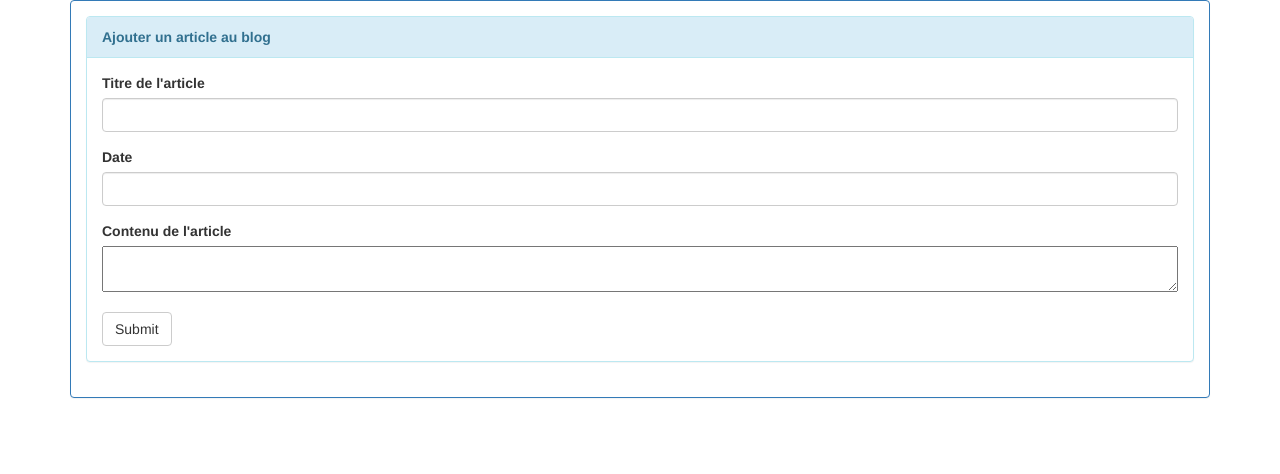
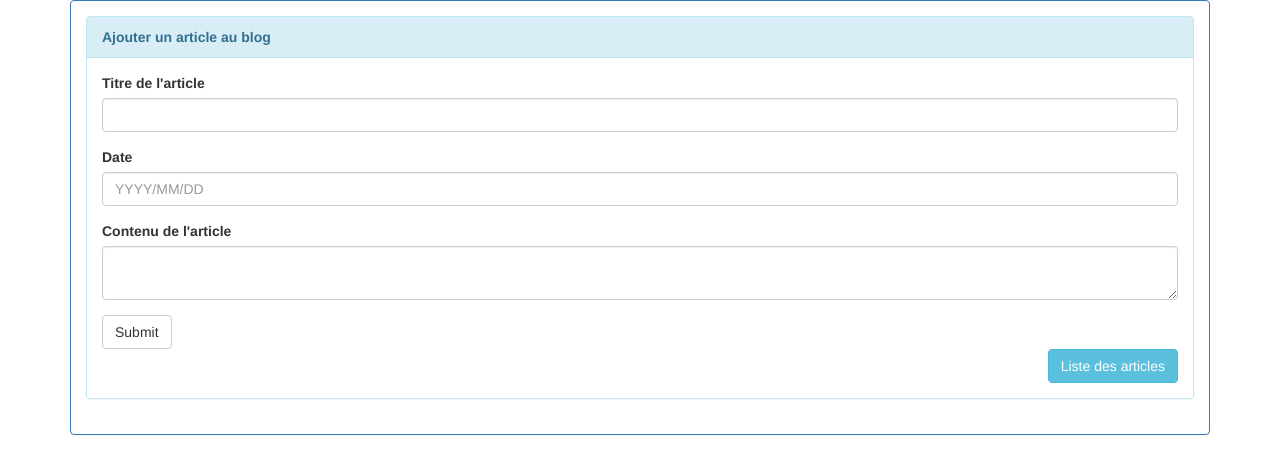
Before and after one commit to WildCodeSchool/orleans-0917-ateliero, a PHP site: template src/View/Admin/Blog/adminBlogAddArticle.html.twig in a window 1280 px wide. Shown: the part 126-600 px from the top of the page. Run offline with PHP 8.4, Linux system fonts and the light colour scheme; the template is opened without the code that fills it: most values are stand-ins (such as "Sample title", 1, 10 or a date in 2020); some libraries are stand-ins or nearby versions; some web fonts are replaced.

Commit message:
Ajout d'article texte sans image en BDD ok. Mise en place des boutons ajout d'article et retour à la liste des articles.

```diff
--- a/src/View/Admin/Blog/adminBlog.html.twig
+++ b/src/View/Admin/Blog/adminBlog.html.twig
@@ -1,5 +1,12 @@
 {% extends 'baseAdmin.html.twig' %}
+
+{% block css %}
+    {{ parent() }}
+    <link href="http://cdnjs.cloudflare.com/ajax/libs/summernote/0.8.8/summernote.css" rel="stylesheet">
+{% endblock %}
+
 {% block titlePage %}Atelier O - Administration - Blog{% endblock %}
+
 {% block contentAdmin %}
 
     {% block blogAction %}{% endblock %}
--- a/src/View/Admin/Blog/adminBlogAddArticle.html.twig
+++ b/src/View/Admin/Blog/adminBlogAddArticle.html.twig
@@ -32,21 +32,22 @@
             <form method="post" action="admin.php?route=addArticleBlog" enctype="multipart/form-data">
                 <div class="form-group">
                     <label for="title">Titre de l'article</label>
-                    <input type="text" class="form-control" id="title" name="title" placeholder="">
+                    <input type="text" class="form-control" id="title" name="title" placeholder="" value="{{ article['title'] ?? '' }}">
                 </div>
 
                 <div class="form-group">
                     <label for="date">Date</label>
-                    <input type="text" class="form-control" id="date" name="date" placeholder="">
+                    <input type="text" class="form-control" id="date" name="date" placeholder="YYYY/MM/DD" value="{{ article['date'] ?? '' }}">
                 </div>
 
                 <div class="form-group">
-                    <label for="content">Contenu de l'article</label>
-                    <textarea id="articleBlogSummernote" class="uploadInput" name="articleBlog"></textarea>
+                    <label for="articleBlogSummernote">Contenu de l'article</label>
+                    <textarea id="articleBlogSummernote" class="form-control" name="articleBlogSummernote">{{ article['articleBlogSummernote'] ?? '' }}</textarea>
                 </div>
 
                 <button type="submit" class="btn btn-default">Submit</button>
             </form>
+            <a class="btn btn-info pull-right" href="admin.php?route=adminBlog" role="button">Liste des articles</a>
         </div>
     </div>
 
--- a/src/View/Admin/Blog/adminBlogList.html.twig
+++ b/src/View/Admin/Blog/adminBlogList.html.twig
@@ -9,6 +9,8 @@
         <div class="panel-body">
             <div class="row">
                 <div class="col-xs-12">
+                    <a class="btn btn-success" href="admin.php?route=addArticleBlog" role="button">Ajouter un article</a>
+                    <hr/>
                     <ul>
                         {% for articleBlog in articlesBlog %}
                             <div class="row">
```
Also changed, not shown: src/Controller/ArticleBlogController.php (+6 -3 lines).
